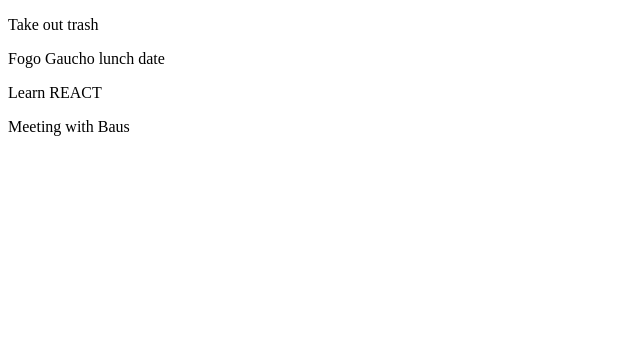
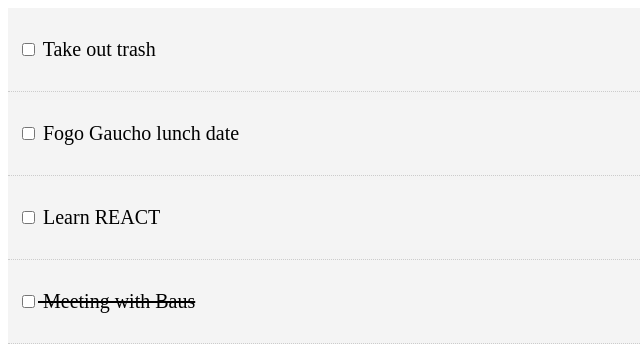
Before and after one commit to nyakagwafred/todos-code-along, a React (Create React App) app: page / in a window 1280 px wide. Shown: the top 352 px of the page, without its empty margins (0-640 px from the left). Built offline with nearby package versions, Linux system fonts and the light colour scheme.

Commit message:
version 1.0.1

```diff
--- a/src/App.js
+++ b/src/App.js
@@ -12,10 +12,21 @@ export default class App extends Component {
     ]
   }
 
+  markComplete = (id) => {
+    this.setState({ todos: this.state.todos.map(todo => {
+      if(todo.id === id) {
+        todo.completed = !todo.completed
+      }
+
+      return todo
+    })})
+  }
+
+
   render() {
     return (
-      <div>
-        <Todos todos={this.state.todos} />
+      <div className="App">
+        <Todos todos={this.state.todos} markComplete={this.markComplete} />
       </div>
     )
   }
--- a/src/Components/TodoItem.js
+++ b/src/Components/TodoItem.js
@@ -1,13 +1,34 @@
 import React, { Component } from 'react'
+import PropTypes from 'prop-types'
 
 export class TodoItem extends Component {
+
+    getStyle = () => {
+        return {
+            textDecoration: this.props.todo.completed ? 'line-through' : 'none',
+            background: '#f4f4f4',
+            borderBottom: '1px #ccc dotted',
+            padding: '10px',
+            fontSize: '20px'
+        }
+    }
+
     render() {
+        const {id, title} = this.props.todo;
+
         return (
-            <div>
-                <p>{this.props.todo.title}</p>
+            <div style={this.getStyle()}>
+                <p>
+                    <input type="checkbox"  onChange={this.props.markComplete.bind(this, id)}/> {'      '}
+                    {title}
+                </p>
             </div>
         )
     }
 }
 
+TodoItem.propTypes = {
+    todo: PropTypes.object.isRequired
+}
+
 export default TodoItem
--- a/src/Components/Todos.js
+++ b/src/Components/Todos.js
@@ -1,12 +1,17 @@
 import React, { Component } from 'react'
 import TodoItem from './TodoItem'
+import PropTypes from 'prop-types'
 
 export default class Todos extends Component {
 
 
     render() {
         return this.props.todos.map((todo)=>(
-       <TodoItem todo={todo}/>
+       <TodoItem key={todo.id} todo={todo} markComplete={this.props.markComplete}/>
         ))
     }
 }
+
+Todos.propTypes = {
+    todos: PropTypes.array.isRequired
+}
```
Also changed, not shown: 1 other file (tests, documents, lock files or other folders).
